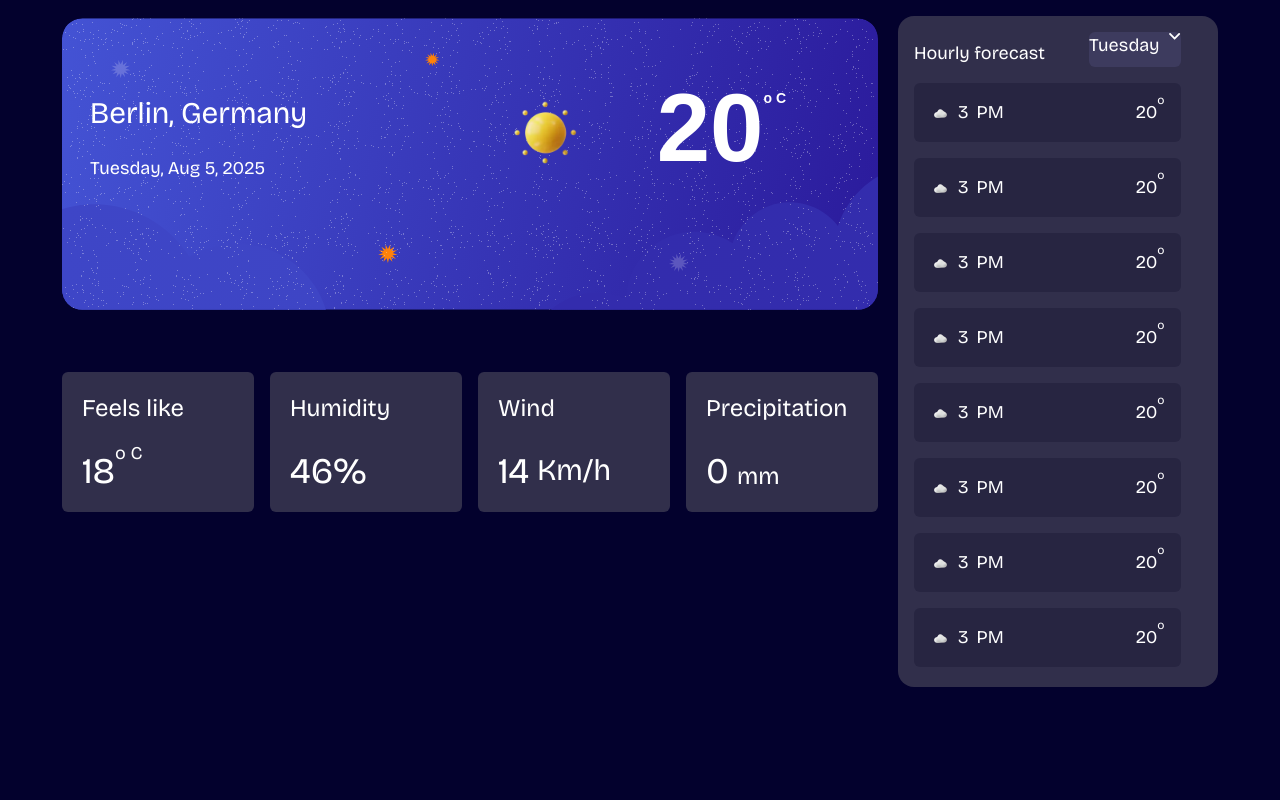
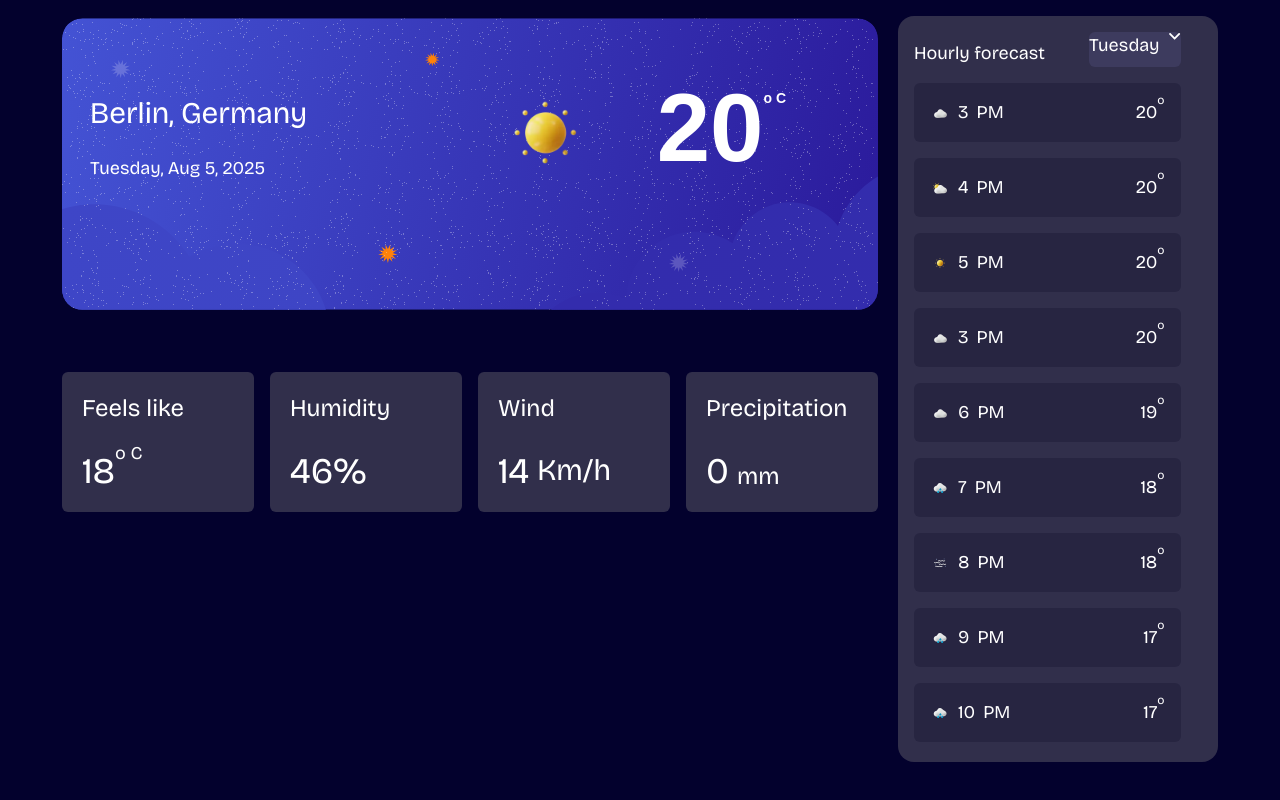
Before and after one commit to Mayowa-de/Frontend-mentor-hack-weather-app, a React (Vite) app: page / in a window 1280 px wide. Shown: the part 304-1104 px from the top of the page. Before the commit the page ends 1071 px from the top, so only its background shows below. Built offline with nearby package versions, Linux system fonts and the light colour scheme; a web font is replaced by a local one.

Commit message:
import and declaring icons also make  changes in  time and degree interface

```diff
--- a/src/Hero/HourCast.jsx
+++ b/src/Hero/HourCast.jsx
@@ -1,86 +1,127 @@
-import React from 'react'
-import dropdown from '../assets/images/icon-dropdown.svg'
-import OverCastIcon from '../assets/images/icon-overcast.webp'
+import React from "react";
+import dropdown from "../assets/images/icon-dropdown.svg";
+import OverCastIcon from "../assets/images/icon-overcast.webp";
+import PartlySunnyIcon from "../assets/images/icon-partly-cloudy.webp";
+import SunnyIcon from "../assets/images/icon-sunny.webp";
+import RainIcon from "../assets/images/icon-rain.webp";
+import FogIcon from "../assets/images/icon-fog.webp";
 
 export default function HourCast() {
   return (
-    <div  className='flex mt-16 '>
-      <div className='flex gap-7 pb-5  bg-card rounded-2xl pt-4 px-4 w-80  text-white mt-5'>
-        <div className='flex flex-col  top-2 gap-4'>
-            <div className='flex '>
-        <div className=' flex  mt-2'>
-        <h2 className=' text-7 '>Hourly forecast</h2>
+    <div className="flex mt-16 ">
+      <div className="flex gap-7 pb-5  bg-card rounded-2xl pt-4 px-4 w-80  text-white mt-5">
+        <div className="flex flex-col  top-2 gap-4">
+          <div className="flex ">
+            <div className=" flex  mt-2">
+              <h2 className=" text-7 ">Hourly forecast</h2>
             </div>
-        <div className='flex gap-2 ml-11'>
-        <button className='btn shadow-none flex gap-2 bg-button1 border-none rounded-md text-white '>Tuesday <img src={dropdown} alt="" /></button>
+            <div className="flex gap-2 ml-11">
+              <button className="btn shadow-none flex gap-2 bg-button1 border-none rounded-md text-white ">
+                Tuesday <img src={dropdown} alt="" />
+              </button>
             </div>
           </div>
-        <div className='bg-secondary rounded-md border-solid card border-borderColor p-4 '>
-            <div className='flex items-center gap-2'>
-                <img src={OverCastIcon} alt="" className='w-5' /><h4 className='flex text-sans'>3</h4><span>PM</span>
-                <div className=' flex justify-end w-full'>
-                <p>20 </p><span className='-mt-2 text-[12px] '>o</span>
+          <div className="bg-secondary rounded-md border-solid card border-borderColor p-4 ">
+            <div className="flex items-center gap-2">
+              <img src={OverCastIcon} alt="" className="w-5" />
+              <h4 className="flex text-sans">3</h4>
+              <span>PM</span>
+              <div className=" flex justify-end w-full">
+                <p>20 </p>
+                <span className="-mt-2 text-[12px] ">o</span>
               </div>
             </div>
           </div>
-        <div className='bg-secondary rounded-md border-solid card border-borderColor p-4 '>
-            <div className='flex items-center gap-2'>
-                <img src={OverCastIcon} alt="" className='w-5' /><h4 className='flex text-sans'>3</h4><span>PM</span>
-                <div className=' flex justify-end w-full'>
-                <p>20 </p><span className='-mt-2 text-[12px] '>o</span>
+          <div className="bg-secondary rounded-md border-solid card border-borderColor p-4 ">
+            <div className="flex items-center gap-2">
+              <img src={PartlySunnyIcon} alt="" className="w-5" />
+              <h4 className="flex text-sans">4</h4>
+              <span>PM</span>
+              <div className=" flex justify-end w-full">
+                <p>20 </p>
+                <span className="-mt-2 text-[12px] ">o</span>
               </div>
             </div>
           </div>
-        <div className='bg-secondary rounded-md border-solid card border-borderColor p-4 '>
-            <div className='flex items-center gap-2'>
-                <img src={OverCastIcon} alt="" className='w-5' /><h4 className='flex text-sans'>3</h4><span>PM</span>
-                <div className=' flex justify-end w-full'>
-                <p>20 </p><span className='-mt-2 text-[12px] '>o</span>
+          <div className="bg-secondary rounded-md border-solid card border-borderColor p-4 ">
+            <div className="flex items-center gap-2">
+              <img src={SunnyIcon} alt="" className="w-5" />
+              <h4 className="flex text-sans">5</h4>
+              <span>PM</span>
+              <div className=" flex justify-end w-full">
+                <p>20 </p>
+                <span className="-mt-2 text-[12px] ">o</span>
               </div>
             </div>
           </div>
-        <div className='bg-secondary rounded-md border-solid card border-borderColor p-4 '>
-            <div className='flex items-center gap-2'>
-                <img src={OverCastIcon} alt="" className='w-5' /><h4 className='flex text-sans'>3</h4><span>PM</span>
-                <div className=' flex justify-end w-full'>
-                <p>20 </p><span className='-mt-2 text-[12px] '>o</span>
+          <div className="bg-secondary rounded-md border-solid card border-borderColor p-4 ">
+            <div className="flex items-center gap-2">
+              <img src={OverCastIcon} alt="" className="w-5" />
+              <h4 className="flex text-sans">3</h4>
+              <span>PM</span>
+              <div className=" flex justify-end w-full">
+                <p>20 </p>
+                <span className="-mt-2 text-[12px] ">o</span>
               </div>
             </div>
           </div>
-        <div className='bg-secondary rounded-md border-solid card border-borderColor p-4 '>
-            <div className='flex items-center gap-2'>
-                <img src={OverCastIcon} alt="" className='w-5' /><h4 className='flex text-sans'>3</h4><span>PM</span>
-                <div className=' flex justify-end w-full'>
-                <p>20 </p><span className='-mt-2 text-[12px] '>o</span>
+          <div className="bg-secondary rounded-md border-solid card border-borderColor p-4 ">
+            <div className="flex items-center gap-2">
+              <img src={OverCastIcon} alt="" className="w-5" />
+              <h4 className="flex text-sans">6</h4>
+              <span>PM</span>
+              <div className=" flex justify-end w-full">
+                <p>19 </p>
+                <span className="-mt-2 text-[12px] ">o</span>
               </div>
             </div>
           </div>
-        <div className='bg-secondary rounded-md border-solid card border-borderColor p-4 '>
-            <div className='flex items-center gap-2'>
-                <img src={OverCastIcon} alt="" className='w-5' /><h4 className='flex text-sans'>3</h4><span>PM</span>
-                <div className=' flex justify-end w-full'>
-                <p>20 </p><span className='-mt-2 text-[12px] '>o</span>
+          <div className="bg-secondary rounded-md border-solid card border-borderColor p-4 ">
+            <div className="flex items-center gap-2">
+              <img src={RainIcon} alt="" className="w-5" />
+              <h4 className="flex text-sans">7</h4>
+              <span>PM</span>
+              <div className=" flex justify-end w-full">
+                <p>18</p>
+                <span className="-mt-2 text-[12px] ">o</span>
               </div>
             </div>
           </div>
-        <div className='bg-secondary rounded-md border-solid card border-borderColor p-4 '>
-            <div className='flex items-center gap-2'>
-                <img src={OverCastIcon} alt="" className='w-5' /><h4 className='flex text-sans'>3</h4><span>PM</span>
-                <div className=' flex justify-end w-full'>
-                <p>20 </p><span className='-mt-2 text-[12px] '>o</span>
+          <div className="bg-secondary rounded-md border-solid card border-borderColor p-4 ">
+            <div className="flex items-center gap-2">
+              <img src={FogIcon} alt="" className="w-5" />
+              <h4 className="flex text-sans">8</h4>
+              <span>PM</span>
+              <div className=" flex justify-end w-full">
+                <p>18</p>
+                <span className="-mt-2 text-[12px] ">o</span>
               </div>
             </div>
           </div>
-        <div className='bg-secondary rounded-md border-solid card border-borderColor p-4 '>
-            <div className='flex items-center gap-2'>
-                <img src={OverCastIcon} alt="" className='w-5' /><h4 className='flex text-sans'>3</h4><span>PM</span>
-                <div className=' flex justify-end w-full'>
-                <p>20 </p><span className='-mt-2 text-[12px] '>o</span>
+          <div className="bg-secondary rounded-md border-solid card border-borderColor p-4 ">
+            <div className="flex items-center gap-2">
+              <img src={RainIcon} alt="" className="w-5" />
+              <h4 className="flex text-sans">9</h4>
+              <span>PM</span>
+              <div className=" flex justify-end w-full">
+                <p>17 </p>
+                <span className="-mt-2 text-[12px] ">o</span>
+              </div>
+            </div>
+          </div>
+          <div className="bg-secondary rounded-md border-solid card border-borderColor p-4 ">
+            <div className="flex items-center gap-2">
+              <img src={RainIcon} alt="" className="w-5" />
+              <h4 className="flex text-sans">10</h4>
+              <span>PM</span>
+              <div className=" flex justify-end w-full">
+                <p>17 </p>
+                <span className="-mt-2 text-[12px] ">o</span>
               </div>
             </div>
           </div>
         </div>
       </div>
     </div>
-  )
+  );
 }
```
Lines whose indentation alone changed are shown as unchanged.
